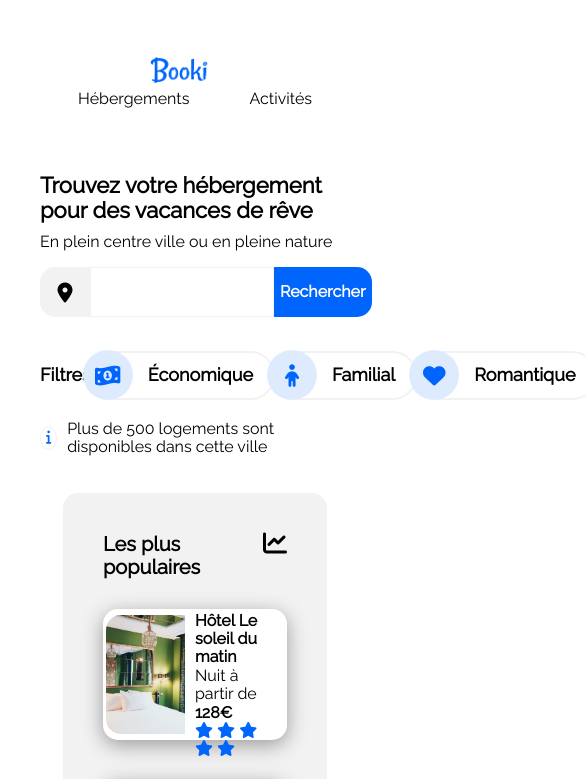
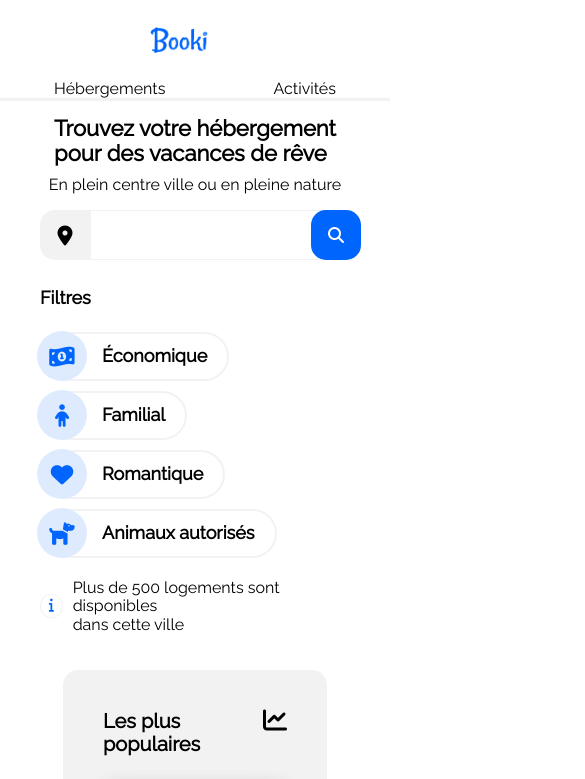
Before and after one commit to helopia/BookingBiis, a plain HTML site: page index.html in a window 390 px wide. Shown: the top 779 px of the page, 585 px wide, since content can reach past the window. Drawn offline with nearby package versions, Linux system fonts and the light colour scheme.

Commit message:
avancement medias query

```diff
--- a/css/style.css
+++ b/css/style.css
@@ -17,10 +17,11 @@ nav {
     justify-content: space-between;
 }
 
-nav img {
+.logo{
     height: 40px;
     width: 90px;
 }
+
 
 .menu {
     display: flex;
@@ -75,6 +76,7 @@ nav img {
 
 #research {
     border: #F2F2F2 1px solid;
+    width: 230px;
 }
 
 .button-search {
@@ -84,8 +86,11 @@ nav img {
     border: #0065FC 1px;
     min-height: 50px;
     color: white;
+    width: 133px;
 }
-
+.button-search i{
+    display: none;
+}
 /*Filtres*/
 .filter {
     display: flex;
@@ -464,70 +469,96 @@ ul {
 
 /*Medias Queries*/
 @media screen and (max-width: 992px) {
-    nav {
-        flex-direction: column;
-        align-items: center;
-
-    }
-
-    #home {
-        flex-direction: column-reverse;
-    }
 
 
 }
 
 @media screen and (max-width: 768px ) {
-    body {
+    header{
+        margin: 0;
+    }
+    header nav{
         display: flex;
         flex-direction: column;
-
+        align-items: center;
+    }
+    .logo{
+        margin: 20px;
     }
 
-    .siteContent {
-        flex: 1;
+    .menu{
+        display: flex;
+        flex-direction: row;
+        width: 100%;
+        border-bottom: #F2F2F2 3px solid;
+        justify-content: space-around;
     }
-
-    .menu .itemMenu:hover {
-        border-top: none;
-        border-bottom: 1px solid #0065FC;
+    .siteContent h1{
+        white-space: pre-line;
+        display: flex;
+        width: 100%;
+        justify-content: center;
     }
-
-    .siteFooter {
+    .siteContent p{
+        display: flex;
+        justify-content: center;
+    }
+    .button-search p{
+        display: none;
+    }
+    .filter{
         flex-direction: column;
+        max-width: 100%;
+        align-items: start;
     }
-
-    .home {
+    .economik-filter{
+        margin: 5px;
+    }
+    .filter-infos p{
+        white-space: pre-line;
+    }
+    .search{
         display: flex;
-
+        margin-bottom: 10px;
     }
-
-    .popular {
-        width: 100%;
+    .button-search{
+        width: 50px;
+        border-top-left-radius: 15px;
+        border-bottom-left-radius: 15px;
+        margin-left: -15px;
     }
-
-    .hebergement {
-        width: 100%;
+    .button-search i{
+        display: flex;
+        justify-content: center;
+    }
+    .home{
+        display: flex;
+        flex-direction: column-reverse;
+    }
+    .hebergement{
         display: flex;
         flex-direction: column;
+        width: 100%;
         margin: 0;
     }
-
-    .cardHebergement {
-        width: 100%;
-    }
-
-    .cardHebergementImage {
-        height: 119px;
-        width: 100%;
-    }
-
-    .hebergementSubCard1 {
+    .hebergementSubCard1{
         display: flex;
         flex-direction: column;
     }
-
-    .hebergementSubCard2 {
+    .hebergementSubCard2{
+        display: flex;
+        flex-direction: column;
+    }
+    .popular{
+        display: flex;
+        flex-direction: column;
+        width: 100%;
+    }
+    .activities-box-align{
+        display: flex;
+        flex-direction: column;
+    }
+    .activities-box{
         display: flex;
         flex-direction: column;
     }
--- a/index.html
+++ b/index.html
@@ -17,7 +17,7 @@
 <!--Header-->
 <header>
     <nav>
-        <img src="assets/logo/Booki.png" alt="Booki Logo">
+        <img class="logo" src="assets/logo/Booki.png" alt="Booki Logo">
         <div class="menu">
             <div class="itemMenu"><a href="#hebergement">Hébergements</a>
             </div>
@@ -28,15 +28,16 @@
 </header>
 <main class="siteContent">
     <!--Navigation-->
-    <h1><strong> Trouvez votre hébergement pour des vacances de rêve</strong></h1>
+    <h1><strong> Trouvez votre hébergement
+        pour des vacances de rêve</strong></h1>
     <p>En plein centre ville ou en pleine nature</p>
     <div class="search">
         <div class="icon-search"><i class="fa-solid fa-location-dot fa-lg"></i></div>
         <div>
             <form class="form-research">
                 <label for="research"></label>
-                <input type="text" id="research" name="research">
-                <button class="button-search" type="button"><strong>Rechercher</strong></button>
+                <input type="text" id="research" class="research" name="research">
+                <button class="button-search" type="button"><i class="fas fa-search"></i><p><strong>Rechercher</strong></p></button>
             </form>
         </div>
     </div>
@@ -72,7 +73,8 @@
         <div class="information-icon">
             <i class="fa-solid fa-info fa-sm"></i>
         </div>
-        <p>Plus de 500 logements sont disponibles dans cette ville</p>
+        <p>Plus de 500 logements sont disponibles
+            dans cette ville</p>
     </section>
     <!--    Cards-->
     <section class="home" id="home">
```
